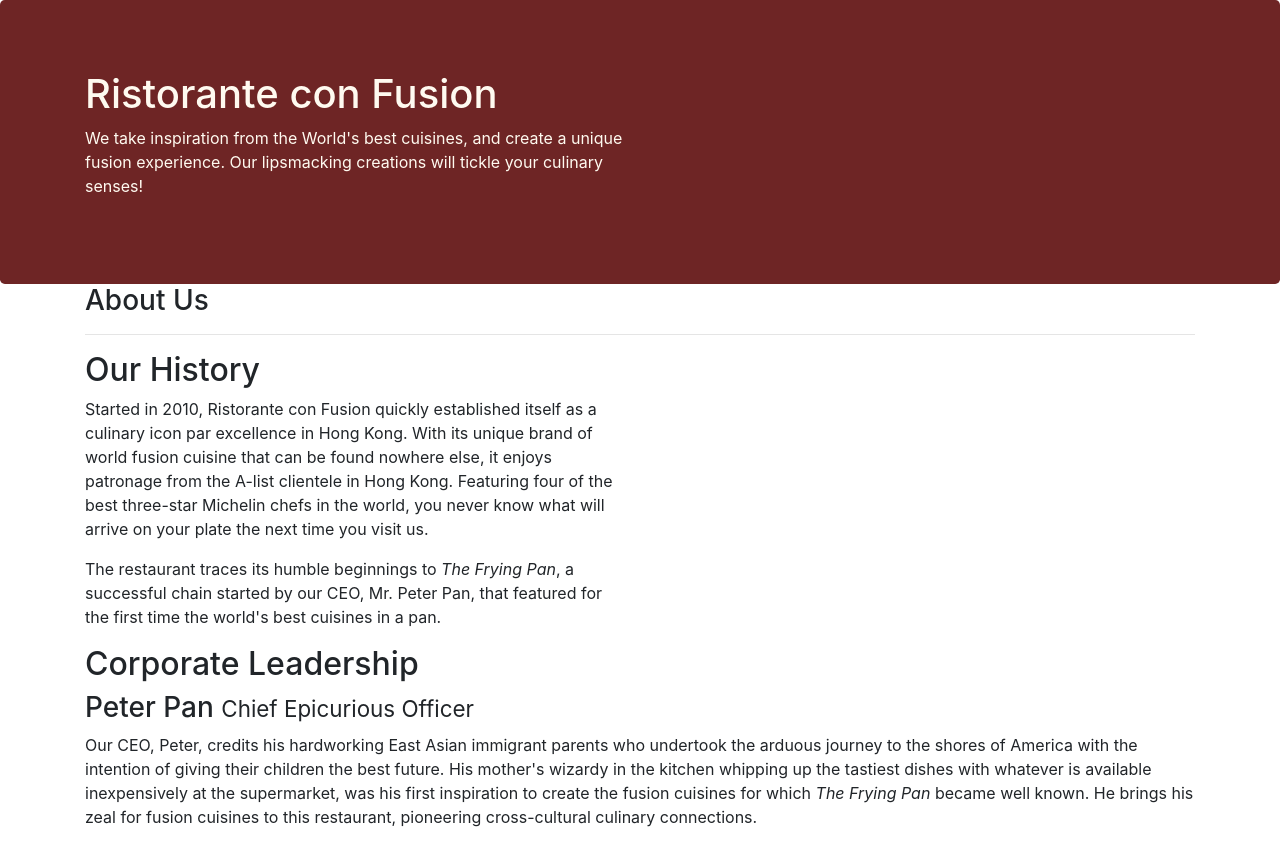
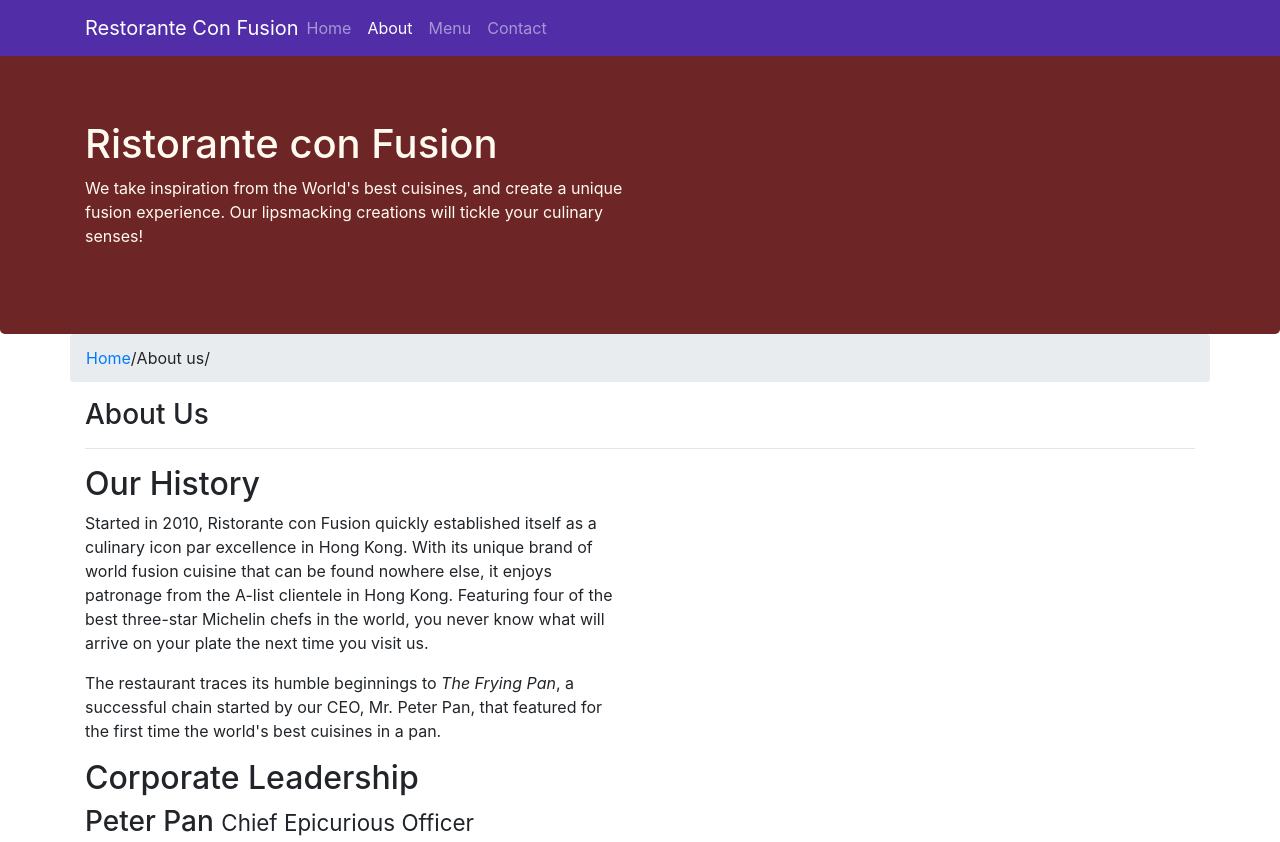
Before and after one commit to Theryx/Bootstrap4_restaurant-website, a website: page aboutus.html in a window 1280 px wide. Shown: the top 842 px of the page. Drawn offline with nearby package versions, Linux system fonts and the light colour scheme.

Commit message:
Added navbar and breadcrumb

```diff
--- a/aboutus.html
+++ b/aboutus.html
@@ -10,7 +10,22 @@
 </head>
 
 <body>
-
+        <nav class="navbar navbar-dark navbar-expand-sm fixed-top">
+                <div class="container">
+                    <button class="navbar-toggler" type="button" data-toggle="collapse" data-target="#Navbar">
+                        <span class="navbar-toggler-icon"></span>
+                    </button>
+                    <a class="navbar-brand mr-auto" href="./index.html">Restorante Con Fusion</a>
+                    <div class="collapse navbar-collapse" id="Navbar">
+                        <ul class="navbar-nav mr-auto">
+                                <li class="nav-item "><a class="nav-link" href="./index.html">Home</a></li>
+                                <li class="nav-item active"><a class="nav-link" href="#">About</a></li>
+                                <li class="nav-item"><a class="nav-link" href="#">Menu</a></li>
+                                <li class="nav-item"><a class="nav-link" href="#">Contact</a></li>
+                        </ul>
+                    </div>
+                </div>
+            </nav>
     <header class="jumbotron">
         <div class="container">
             <div class="row row-header">
@@ -26,6 +41,13 @@
 
     <div class="container">
         <div class="row">
+
+            <ol class="col-12 breadcrumb">
+                <li class="breadcrump-item"><a href="./index.html">Home</a></li>
+                <li class="breadcrump-item active">About us</li>
+
+            </ol>
+
             <div class="col-lg-12 col-sm-4 col-md-3">
                <h3>About Us</h3>
                <hr>
@@ -66,7 +88,7 @@
                 <div class="col-4 offset-1 col-sm-2">
                     <h5>Links</h5>
                     <ul class="list-unstyled">
-                        <li><a href="#">Home</a></li>
+                        <li><a href="./index.html">Home</a></li>
                         <li><a href="#">About</a></li>
                         <li><a href="#">Menu</a></li>
                         <li><a href="#">Contact</a></li>
--- a/css/style.css
+++ b/css/style.css
@@ -28,3 +28,14 @@
     margin: 0px;
     color: #0f0f0f
 }
+
+body{
+    padding: 50px 0px 0px 0px;
+    z-index: 0;
+}
+.navbar-dark{
+    background-color: #512DA8;
+}
+.breadcrump-item::after{
+content: "/";
+}
```
Also changed, not shown: index.html (+17 -2 lines).
